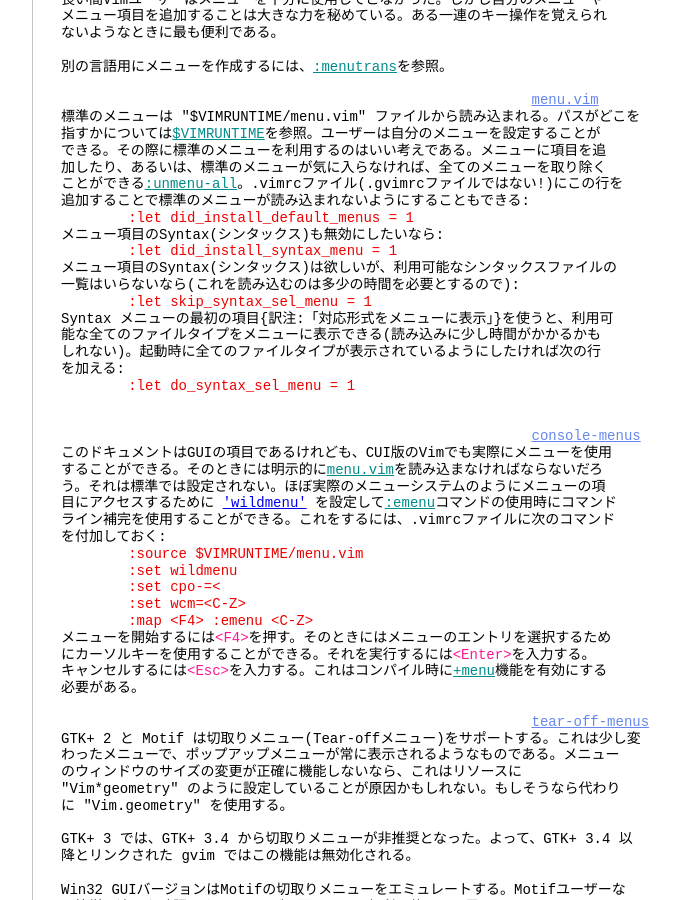
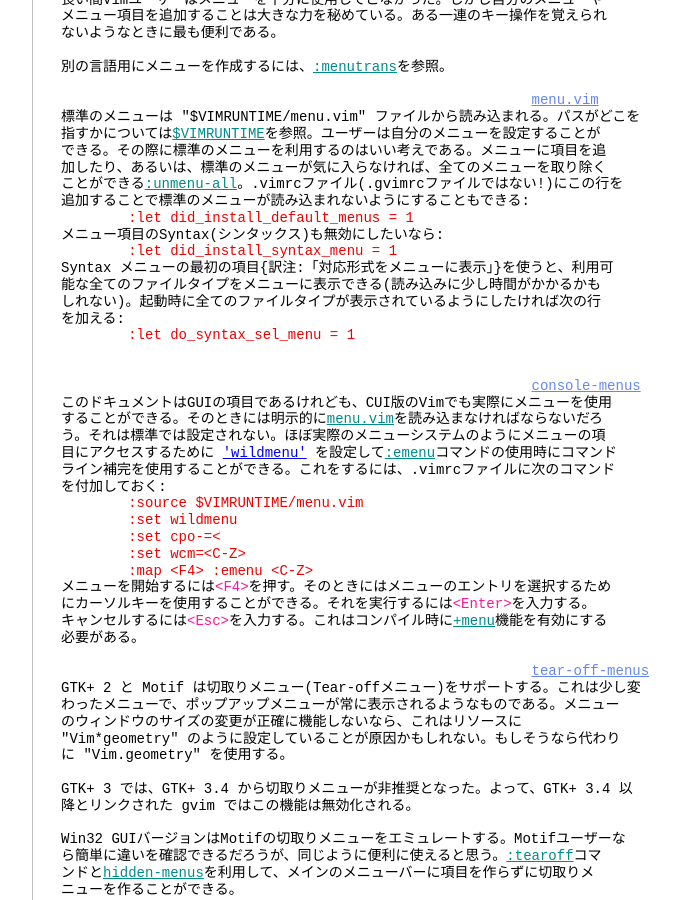
Before and after one commit to vim-jp/vimdoc-ja, a Jekyll site: the page built from gui.html, in a window 1280 px wide and 900 px high, scrolled down 8119 px. Shown: the whole window, without its empty margins (340-1019 px from the left). Built offline with Jekyll 4.4.1, drawn with Linux system fonts in a browser that asks for light colours; nearby versions of some CDN libraries; comment, search, counter and statistics services are not loaded.

Commit message:
Generated by Travis JOB 780.1
https://travis-ci.org/vim-jp/vimdoc-ja-working/builds/290438174

```diff
--- a/gui.html
+++ b/gui.html
@@ -489,9 +489,6 @@ X11でこのレジスタを使うには、<a class="Identifier" href="gui_x11.ht
 <div class="helpExample">&nbsp;&nbsp;&nbsp;&nbsp;&nbsp;&nbsp;&nbsp;&nbsp;:let did_install_default_menus = 1</div>
 メニュー項目のSyntax(シンタックス)も無効にしたいなら:<br>
 <div class="helpExample">&nbsp;&nbsp;&nbsp;&nbsp;&nbsp;&nbsp;&nbsp;&nbsp;:let did_install_syntax_menu = 1</div>
-メニュー項目のSyntax(シンタックス)は欲しいが、利用可能なシンタックスファイルの<br>
-一覧はいらないなら(これを読み込むのは多少の時間を必要とするので):<br>
-<div class="helpExample">&nbsp;&nbsp;&nbsp;&nbsp;&nbsp;&nbsp;&nbsp;&nbsp;:let skip_syntax_sel_menu = 1</div>
 Syntax メニューの最初の項目{訳注:「対応形式をメニューに表示」}を使うと、利用可<br>
 能な全てのファイルタイプをメニューに表示できる(読み込みに少し時間がかかるかも<br>
 しれない)。起動時に全てのファイルタイプが表示されているようにしたければ次の行<br>
```
